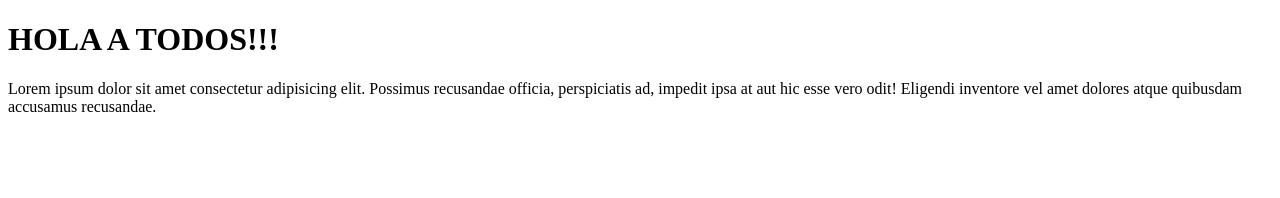
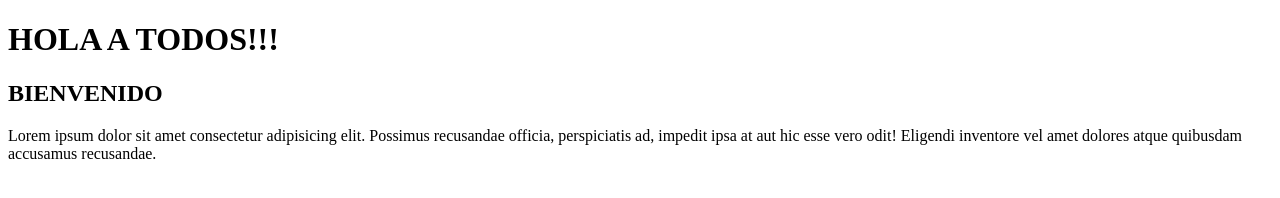
Before and after one commit to naviMtq/RepositorioEstrella, a plain HTML site: page index.html in a window 1280 px wide. Drawn offline with Linux system fonts and the light colour scheme.

Commit message:
agregando subtitulo

```diff
--- a/index.html
+++ b/index.html
@@ -8,6 +8,7 @@
 </head>
 <body>
     <h1>HOLA A TODOS!!!</h1>
+    <h2>BIENVENIDO</h2>
     <p>Lorem ipsum dolor sit amet consectetur adipisicing elit. Possimus recusandae officia, perspiciatis ad, impedit ipsa at aut hic esse vero odit! Eligendi inventore vel amet dolores atque quibusdam accusamus recusandae.</p>
 </body>
 </html>
```
